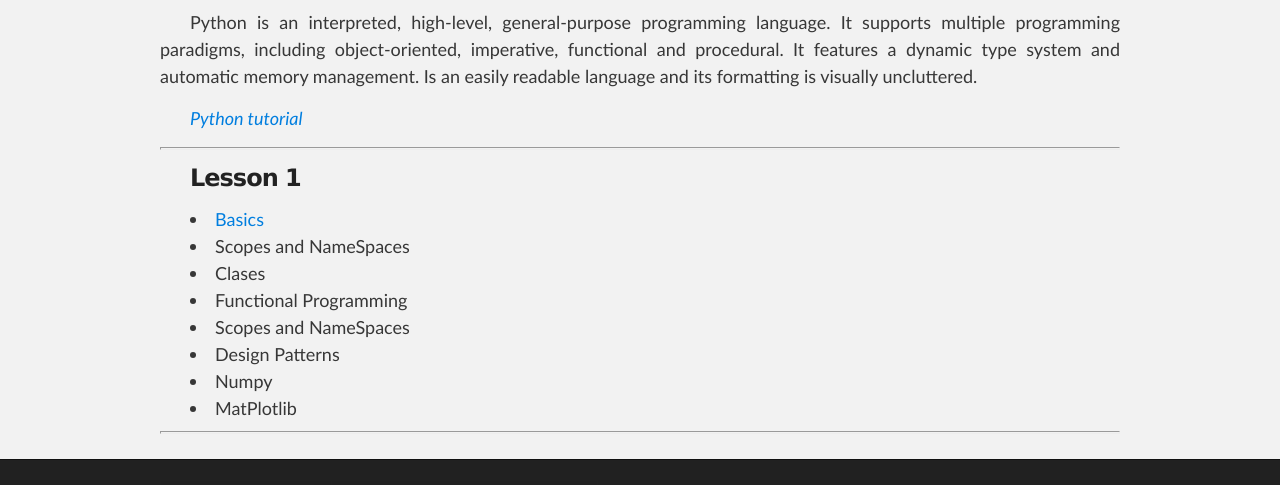
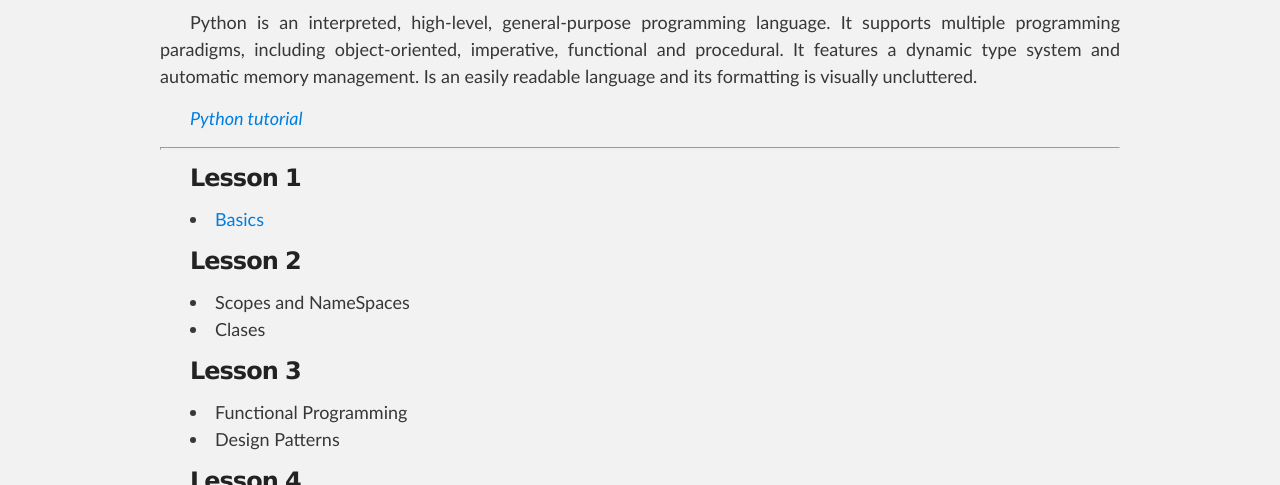
Before and after one commit to Mltechbox/Python, a plain HTML site: page index.html in a window 1280 px wide. Shown: the part 482-967 px from the top of the page. Drawn offline with Linux system fonts and the light colour scheme.

Commit message:
Add files via upload

```diff
--- a/index.html
+++ b/index.html
@@ -42,11 +42,18 @@
 		<h3>Lesson 1</h3>
 
 		<li><a href="http://nbviewer.jupyter.org/url/Mltechbox.github.io/Python/Lessons/01.ipynb" target="_blank">Basics</a></li>
+
+		<h3>Lesson 2</h3>
+
 		<li>Scopes and NameSpaces</li>
 		<li>Clases</li>
+
+		<h3>Lesson 3</h3>
 		<li>Functional Programming</li>
-		<li>Scopes and NameSpaces</li>
 		<li>Design Patterns</li>
+
+		<h3>Lesson 4</h3>
+
 		<li>Numpy</li>
 		<li>MatPlotlib</li>
 
```
